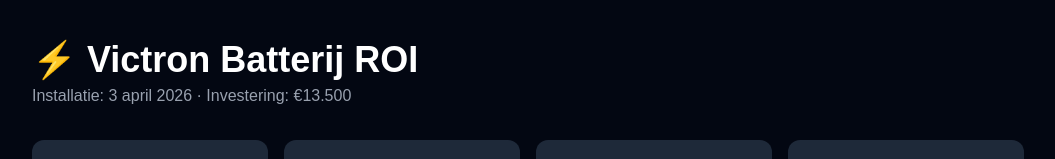
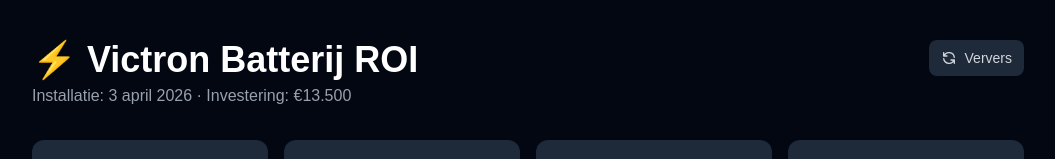
Before and after one commit to bertjanwalters14/victron-dashboard, a Next.js app: page / in a window 1280 px wide. Shown: the top 159 px of the page, without its empty margins (112-1167 px from the left). Built offline with nearby package versions, Linux system fonts and the light colour scheme; no server answers; the database is empty.

Commit message:
refresh knop toegevoegd

```diff
--- a/app/DashboardClient.js
+++ b/app/DashboardClient.js
@@ -27,9 +27,12 @@
       <div className="max-w-5xl mx-auto px-4 py-6 md:py-10">
 
         {/* Header */}
-        <div className="mb-8">
-          <h1 className="text-3xl md:text-4xl font-bold">⚡ Victron Batterij ROI</h1>
-          <p className="text-gray-400 mt-1">Installatie: 3 april 2026 · Investering: €13.500</p>
+        <div className="flex justify-between items-start mb-8">
+          <div>
+            <h1 className="text-3xl md:text-4xl font-bold">⚡ Victron Batterij ROI</h1>
+            <p className="text-gray-400 mt-1">Installatie: 3 april 2026 · Investering: €13.500</p>
+          </div>
+          <RefreshButton />
         </div>
 
         {/* KPI Cards */}
@@ -163,6 +166,44 @@
   );
 }
 
+function RefreshButton() {
+  const [status, setStatus] = useState('idle'); // idle | loading | done | error
+
+  async function handleRefresh() {
+    setStatus('loading');
+    try {
+      const res = await fetch('/api/sync?secret=Nummer14!');
+      const data = await res.json();
+      if (data.success) {
+        setStatus('done');
+        setTimeout(() => window.location.reload(), 1000);
+      } else {
+        setStatus('error');
+        setTimeout(() => setStatus('idle'), 3000);
+      }
+    } catch {
+      setStatus('error');
+      setTimeout(() => setStatus('idle'), 3000);
+    }
+  }
+
+  return (
+    <button
+      onClick={handleRefresh}
+      disabled={status === 'loading'}
+      className="flex items-center gap-2 bg-gray-800 hover:bg-gray-700 text-sm text-gray-300 px-3 py-2 rounded-lg transition-colors disabled:opacity-50"
+    >
+      <svg xmlns="http://www.w3.org/2000/svg" className={`h-4 w-4 ${status === 'loading' ? 'animate-spin' : ''}`} fill="none" viewBox="0 0 24 24" stroke="currentColor">
+        <path strokeLinecap="round" strokeLinejoin="round" strokeWidth={2} d="M4 4v5h.582m15.356 2A8.001 8.001 0 004.582 9m0 0H9m11 11v-5h-.581m0 0a8.003 8.003 0 01-15.357-2m15.357 2H15" />
+      </svg>
+      {status === 'idle'    && 'Ververs'}
+      {status === 'loading' && 'Bezig...'}
+      {status === 'done'    && '✓ Klaar!'}
+      {status === 'error'   && '✗ Fout'}
+    </button>
+  );
+}
+
 function cumulatief(data) {
   let som = 0;
   return data.map(d => ({
```
